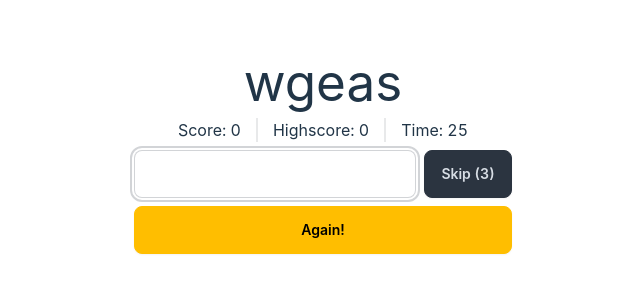
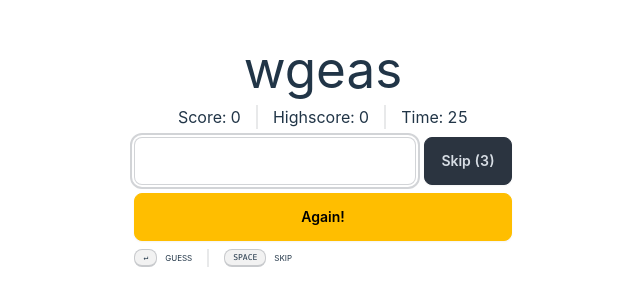
Before and after one commit to benjisidi/scramble, a React (Vite) app: page / in a window 1280 px wide. Shown: the part 246-552 px from the top of the page, without its empty margins (317-957 px from the left). Built offline with nearby package versions, Linux system fonts and the light colour scheme.

Commit message:
Add controls

```diff
--- a/src/App.jsx
+++ b/src/App.jsx
@@ -148,6 +148,13 @@ function App() {
       <button onClick={reset} className="btn btn-warning mt-2">
         Again!
       </button>
+      <div className="flex space-x-2 mt-2 uppercase small-caps items-center">
+        <kbd className="kbd text-xs">↵</kbd>
+        <span className="text-xs">guess</span>
+        <div className="divider divider-horizontal" />
+        <kbd className="kbd text-xs">space</kbd>
+        <span className="text-xs">skip</span>
+      </div>
     </div>
   );
 }
--- a/tailwind.config.js
+++ b/tailwind.config.js
@@ -5,6 +5,9 @@ import daisyui from "daisyui";
 export default {
   content: ["./index.html", "./src/**/*.{js,ts,jsx,tsx}"],
   theme: {
+    fontSize: {
+      xs: "0.5rem",
+    },
     extend: {},
   },
   plugins: [typography, daisyui],
```
